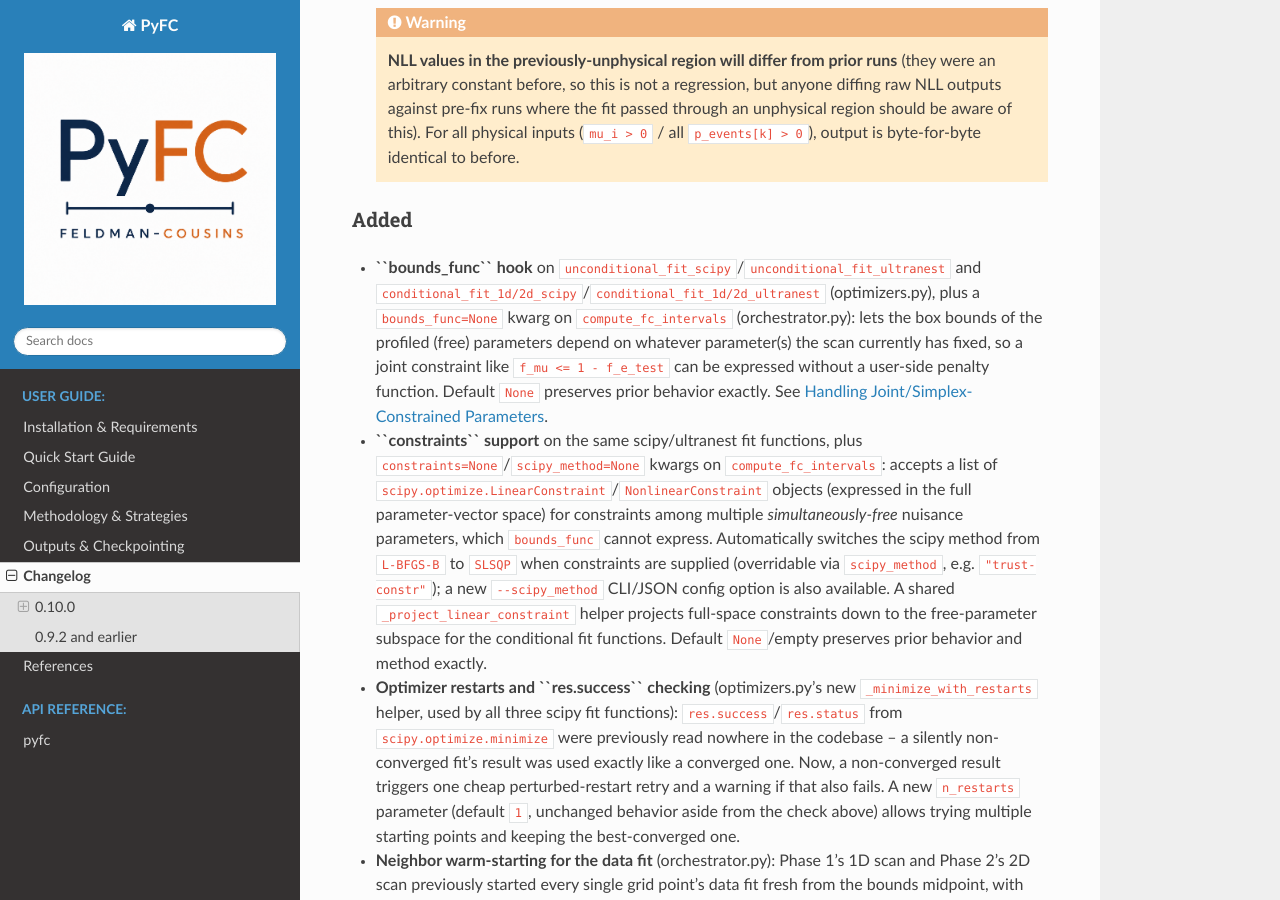
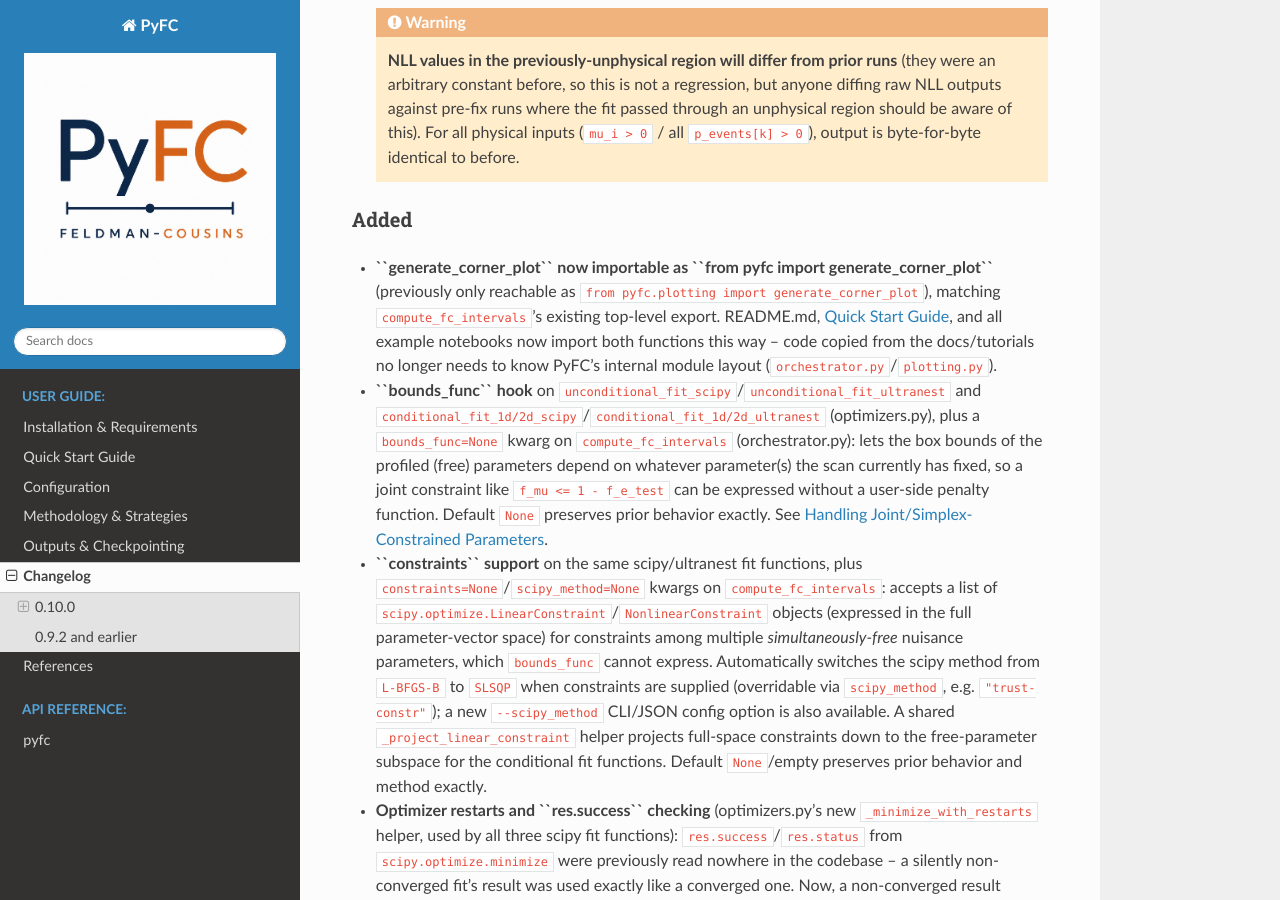
Before and after one commit to mbustama/FeldmanCousins, a Sphinx documentation site: the page built from docs/source/changelog.rst, in a window 1280 px wide and 900 px high, scrolled down 2512 px. Built offline with Sphinx 7.4.7 and the Read the Docs theme 3.1.0, drawn with Linux system fonts in a browser that asks for light colours.

Commit message:
Use top-level `from pyfc import ...` in every doc/notebook example
README.md, docs/source/quickstart.rst, and all five example notebooks
wrote `from pyfc.orchestrator import compute_fc_intervals` and
`from pyfc.plotting import generate_corner_plot` -- reaching directly
into internal submodules, even though compute_fc_intervals was already
re-exported at the top level via pyfc/__init__.py. That pattern reads as
"I know PyFC's internal file layout," which is what you'd write working
in a local checkout, not what a plain `pip install PyFeldmanCousins`
user would naturally reach for.

pyfc/__init__.py: also export generate_corner_plot at the top level
(previously only compute_fc_intervals and generate_config were), so
every function these examples call is available as `from pyfc import
...` without needing to know it lives in plotting.py.

Left `from pyfc.optimizers import conditional_fit_1d_scipy,
unconditional_fit_scipy` (pyfc_joint_constraints_tutorial.ipynb) and
`from pyfc.optimizers import ULTRANEST_AVAILABLE`
(pyfc_strategy_comparison_tutorial.ipynb) as submodule imports --
these are deliberately reaching into lower-level internals for
pedagogical/advanced use, not part of the primary compute_fc_intervals
workflow, and aren't part of pyfc/__init__.py's public surface.

All 5 notebooks re-executed with zero cell errors; full test suite and
cross-branch harness still green.

```diff
--- a/docs/source/changelog.rst
+++ b/docs/source/changelog.rst
@@ -133,6 +133,12 @@
 
 Added
 ~~~~~
+* **``generate_corner_plot`` now importable as ``from pyfc import generate_corner_plot``**
+  (previously only reachable as ``from pyfc.plotting import generate_corner_plot``),
+  matching ``compute_fc_intervals``'s existing top-level export. README.md,
+  :doc:`quickstart`, and all example notebooks now import both functions this
+  way -- code copied from the docs/tutorials no longer needs to know PyFC's
+  internal module layout (``orchestrator.py``/``plotting.py``).
 * **``bounds_func`` hook** on ``unconditional_fit_scipy``/``unconditional_fit_ultranest``
   and ``conditional_fit_1d/2d_scipy``/``conditional_fit_1d/2d_ultranest``
   (optimizers.py), plus a ``bounds_func=None`` kwarg on
--- a/docs/source/quickstart.rst
+++ b/docs/source/quickstart.rst
@@ -16,7 +16,7 @@
    import numpy as np
    import json
    from numba import njit
-   from pyfc.orchestrator import compute_fc_intervals
+   from pyfc import compute_fc_intervals
 
    # A) Fixed templates as module-level constants, referenced via closure
    S_template = np.array([0.1, 0.5, 2.0, 5.0])
--- a/pyfc/__init__.py
+++ b/pyfc/__init__.py
@@ -6,8 +6,10 @@
 # You can also expose the config generator if you want it easily accessible
 from .generate_config import main as generate_config
 from .orchestrator import compute_fc_intervals
+from .plotting import generate_corner_plot
 
 __all__ = [
     "compute_fc_intervals",
-    "generate_config"
+    "generate_config",
+    "generate_corner_plot",
 ]
```
Also changed, not shown: CHANGELOG.md (+6 -0 lines), README.md (+1 -1 lines), 5 other files.
